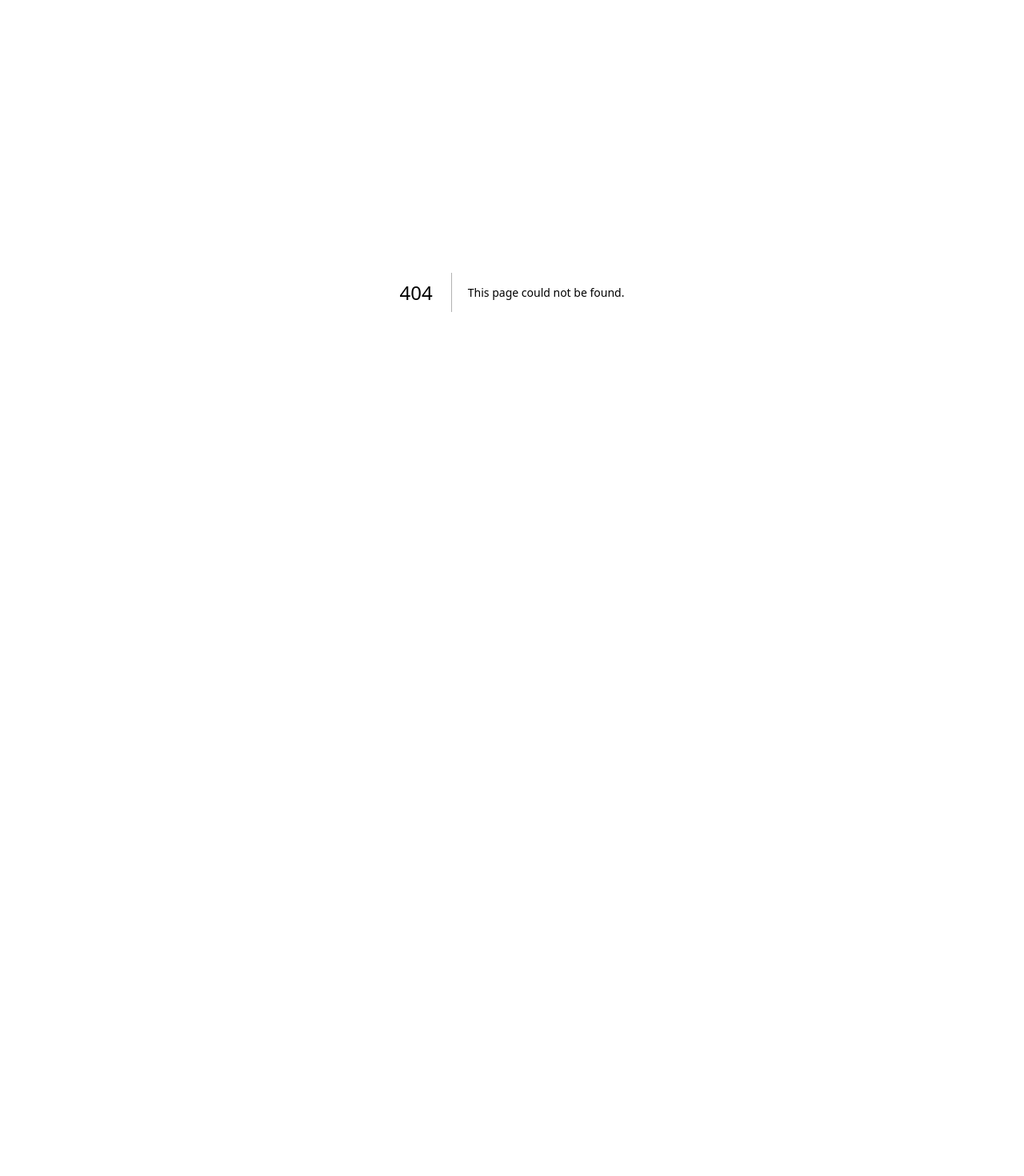
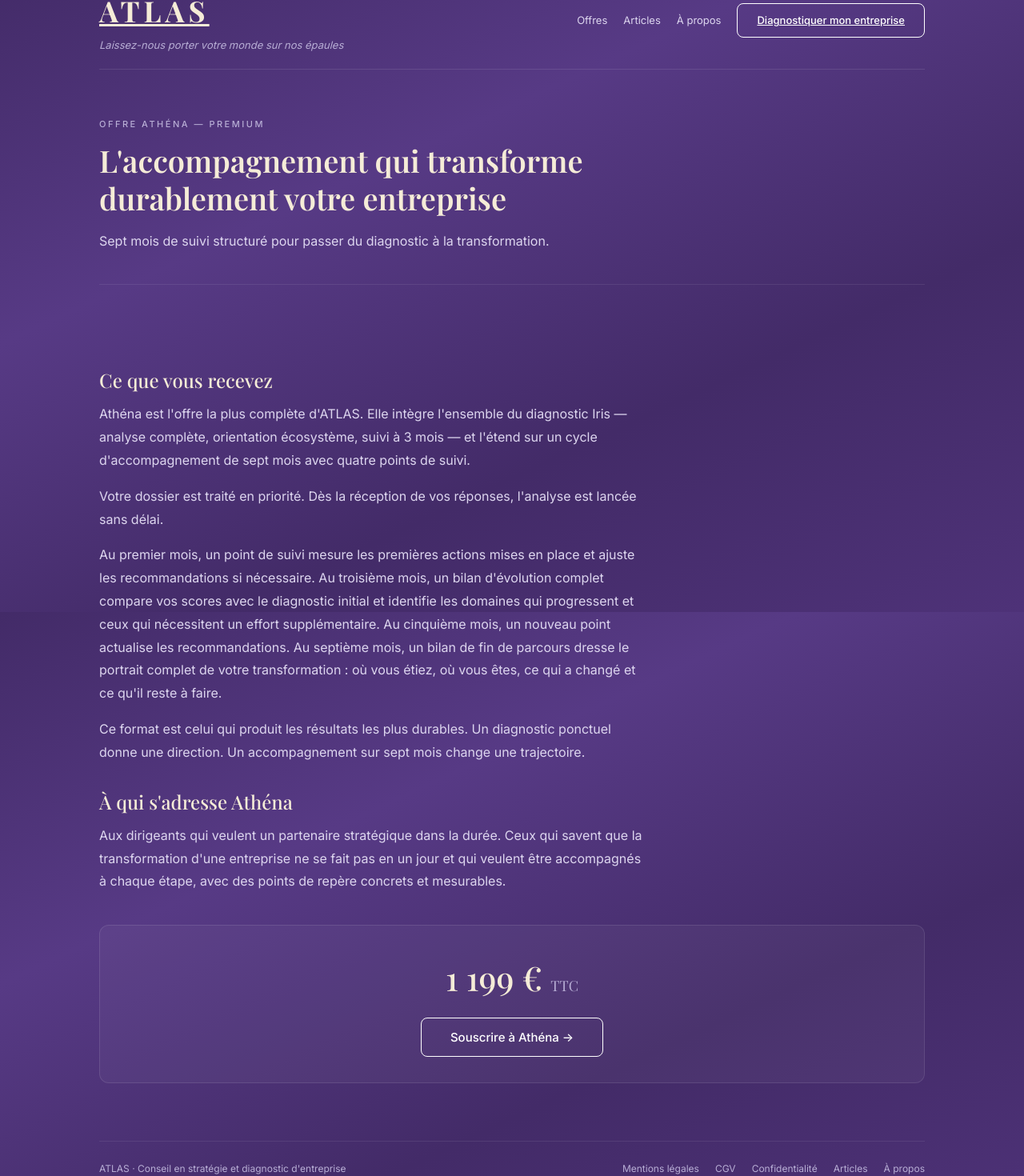
Before and after one commit to gabrielsimonetti62-hub/atlas-diagnostic, a Next.js app: page /offres/athena in a window 1280 px wide. Before the commit this address had no page. Shown: the part 35-1505 px from the top of the page at 80% size. Before the commit the page ends 800 px from the top, so only its background shows below. Built offline with nearby package versions, Linux system fonts and the light colour scheme; a web font is replaced by a local one.

Commit message:
Create page.js

```diff
--- /dev/null
+++ b/app/offres/athena/page.js
@@ -0,0 +1,39 @@
+import Link from "next/link";
+import { Nav, Footer } from "../../components";
+
+export const metadata = {
+  title: "Offre Athéna — Accompagnement stratégique sur 7 mois | ATLAS",
+  description: "L'accompagnement complet : diagnostic, orientation, suivi structuré sur 7 mois avec bilans d'évolution et recommandations actualisées. 1 199 €.",
+};
+
+export default function Athena() {
+  return (
+    <>
+      <Nav />
+      <div className="container">
+        <section className="page-header">
+          <div className="section-label">Offre Ath&eacute;na &mdash; Premium</div>
+          <h1>L&apos;accompagnement qui transforme durablement votre entreprise</h1>
+          <p className="section-intro">Sept mois de suivi structur&eacute; pour passer du diagnostic &agrave; la transformation.</p>
+        </section>
+      </div>
+      <div className="container"><hr className="divider" /></div>
+      <div className="container">
+        <section className="section article-body">
+          <h2>Ce que vous recevez</h2>
+          <p>Ath&eacute;na est l&apos;offre la plus compl&egrave;te d&apos;ATLAS. Elle int&egrave;gre l&apos;ensemble du diagnostic Iris &mdash; analyse compl&egrave;te, orientation &eacute;cosyst&egrave;me, suivi &agrave; 3 mois &mdash; et l&apos;&eacute;tend sur un cycle d&apos;accompagnement de sept mois avec quatre points de suivi.</p>
+          <p>Votre dossier est trait&eacute; en priorit&eacute;. D&egrave;s la r&eacute;ception de vos r&eacute;ponses, l&apos;analyse est lanc&eacute;e sans d&eacute;lai.</p>
+          <p>Au premier mois, un point de suivi mesure les premi&egrave;res actions mises en place et ajuste les recommandations si n&eacute;cessaire. Au troisi&egrave;me mois, un bilan d&apos;&eacute;volution complet compare vos scores avec le diagnostic initial et identifie les domaines qui progressent et ceux qui n&eacute;cessitent un effort suppl&eacute;mentaire. Au cinqui&egrave;me mois, un nouveau point actualise les recommandations. Au septi&egrave;me mois, un bilan de fin de parcours dresse le portrait complet de votre transformation : o&ugrave; vous &eacute;tiez, o&ugrave; vous &ecirc;tes, ce qui a chang&eacute; et ce qu&apos;il reste &agrave; faire.</p>
+          <p>Ce format est celui qui produit les r&eacute;sultats les plus durables. Un diagnostic ponctuel donne une direction. Un accompagnement sur sept mois change une trajectoire.</p>
+          <h2>&Agrave; qui s&apos;adresse Ath&eacute;na</h2>
+          <p>Aux dirigeants qui veulent un partenaire strat&eacute;gique dans la dur&eacute;e. Ceux qui savent que la transformation d&apos;une entreprise ne se fait pas en un jour et qui veulent &ecirc;tre accompagn&eacute;s &agrave; chaque &eacute;tape, avec des points de rep&egrave;re concrets et mesurables.</p>
+          <div className="offer-cta-block">
+            <div className="offer-cta-price">1 199 &euro; <span>TTC</span></div>
+            <button className="btn-cta">Souscrire &agrave; Ath&eacute;na &rarr;</button>
+          </div>
+        </section>
+      </div>
+      <Footer />
+    </>
+  );
+}
```
